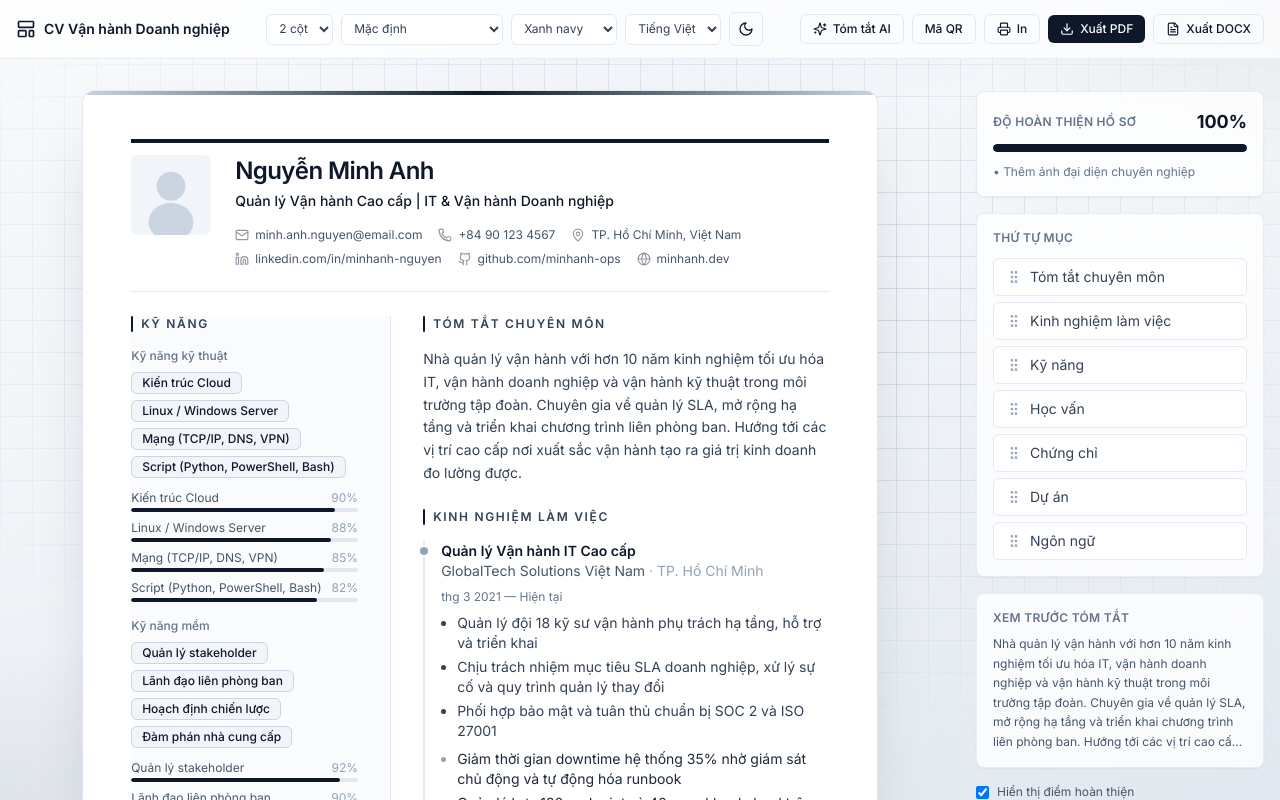
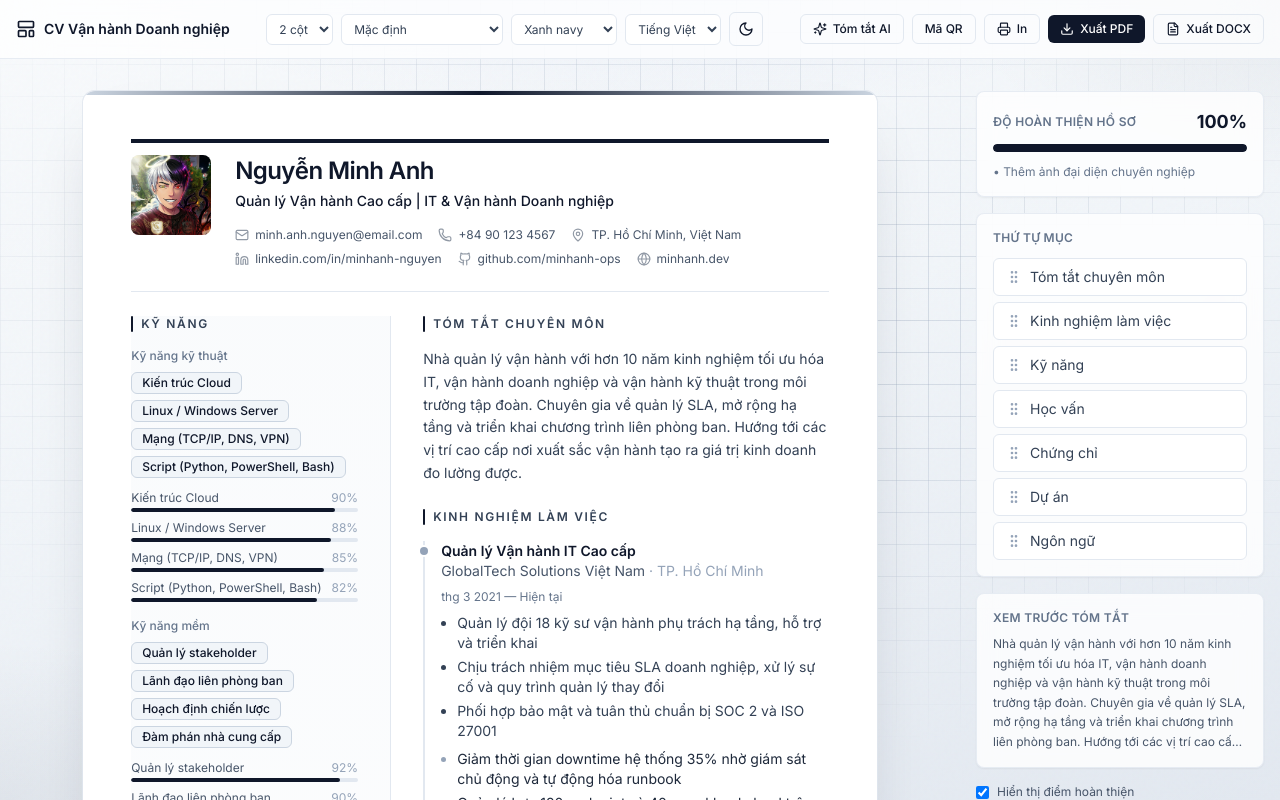
Before and after one commit to ZakShinn/CV_Template_Corporate_Operations, a Next.js app: page / in a window 1280 px wide. Shown: the top 800 px of the page. Built offline with nearby package versions, Linux system fonts and the light colour scheme.

Commit message:
Cập nhật ảnh đại diện

```diff
--- a/src/avatar/config.ts
+++ b/src/avatar/config.ts
@@ -16,7 +16,7 @@ export interface AvatarConfig {
   hideInPrint: boolean;
 }
 
-export const DEFAULT_AVATAR_SRC = "/avatar-placeholder.svg";
+export const DEFAULT_AVATAR_SRC = "/avatar/anh_dai_dien.png";
 
 export const avatarConfig: AvatarConfig = {
   enabled: true,
--- a/src/config/app.ts
+++ b/src/config/app.ts
@@ -13,7 +13,7 @@ export const appConfig = {
   schemaPath: "/src/data/resume.schema.ts",
   schemaUrl: "https://corporate-ops-cv.dev/schema/v1",
   /** Ảnh mặc định — cấu hình chính tại src/avatar/config.ts */
-  avatarDefault: "/avatar-placeholder.svg",
+  avatarDefault: "/avatar/anh_dai_dien.png",
   export: {
     pdfPrefix: "cv-",
     docxPrefix: "cv-",
```
Also changed, not shown: public/Huong_dan_cap_nhat.md (+3 -2 lines), src/avatar/HUONG_DAN_ANH_DAI_DIEN.md (+1 -1 lines), public/avatar-placeholder.svg (deleted), public/avatar/anh_dai_dien.png (added).
